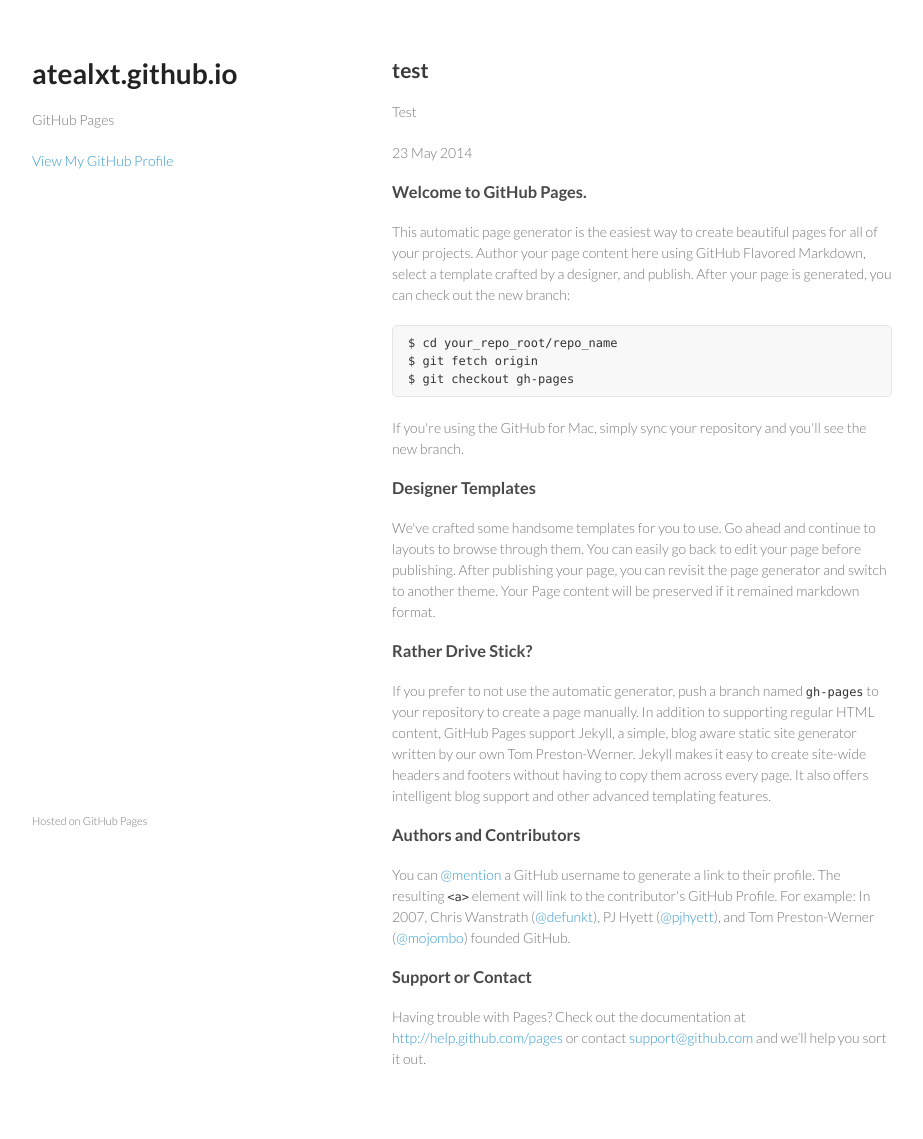
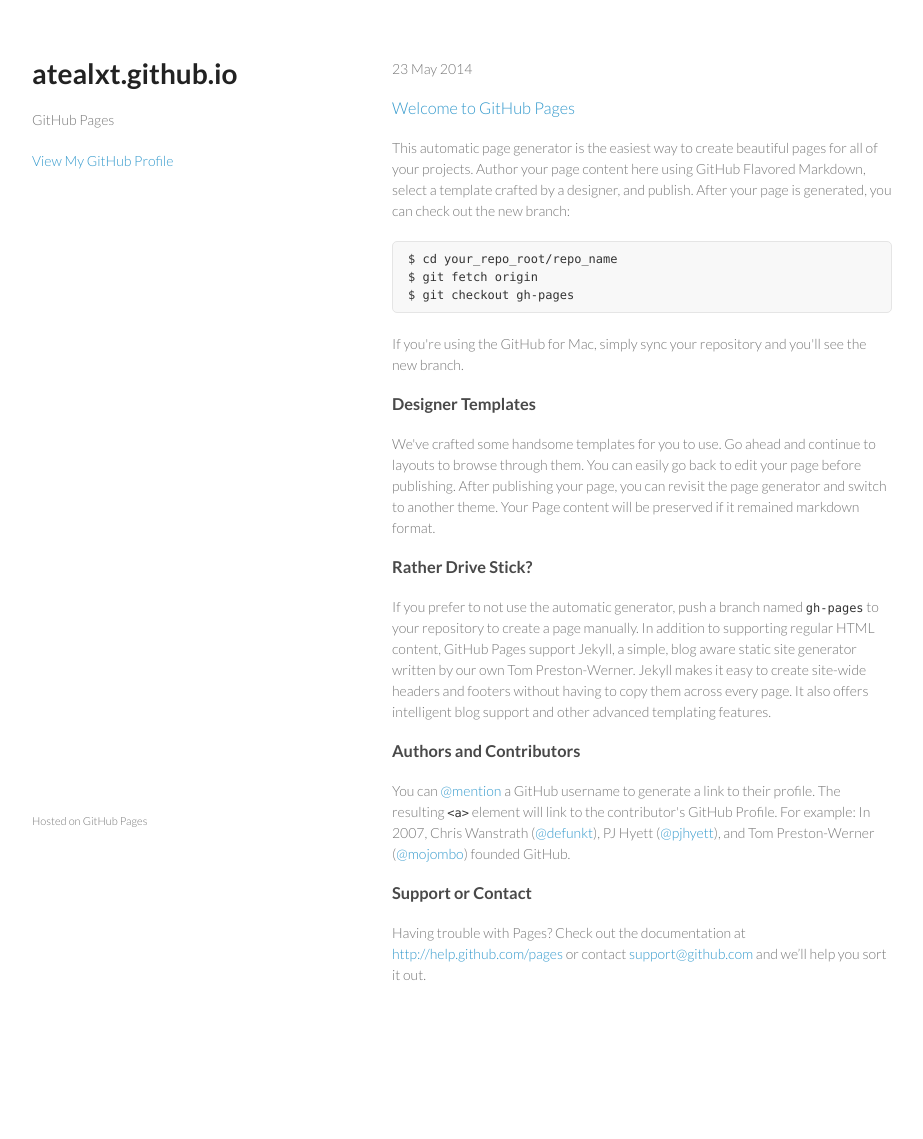
Before and after one commit to atealxt/atealxt.github.io, a Jekyll site: the page built from _posts/2014-05-23-test.html, in a window 1280 px wide. Shown: the whole page, without its empty margins (178-1101 px from the left). Built offline with Jekyll 4.4.1, drawn with Linux system fonts in a browser that asks for light colours; after the commit the page ends 1055 px from its top, so only the background shows below that.

Commit message:
Update 2014-05-23-test.html

```diff
--- a/_posts/2014-05-23-test.html
+++ b/_posts/2014-05-23-test.html
@@ -1,14 +1,17 @@
 ---
 layout: default
-title: test
+title: Welcome to GitHub Pages
 ---
 
-<h2>{{ page.title }}</h2>
-<p>Test</p>
 <p>{{ page.date | date_to_string }}</p>
 
-        <h3>
-<a name="welcome-to-github-pages" class="anchor" href="#welcome-to-github-pages"><span class="octicon octicon-link"></span></a>Welcome to GitHub Pages.</h3>
+<h3>
+        <a name="welcome-to-github-pages" class="anchor" href="#welcome-to-github-pages">
+                <span class="octicon octicon-link">
+                        {{ page.title }}
+                </span>
+        </a>
+</h3>
 
 <p>This automatic page generator is the easiest way to create beautiful pages for all of your projects. Author your page content here using GitHub Flavored Markdown, select a template crafted by a designer, and publish. After your page is generated, you can check out the new branch:</p>
 
```
